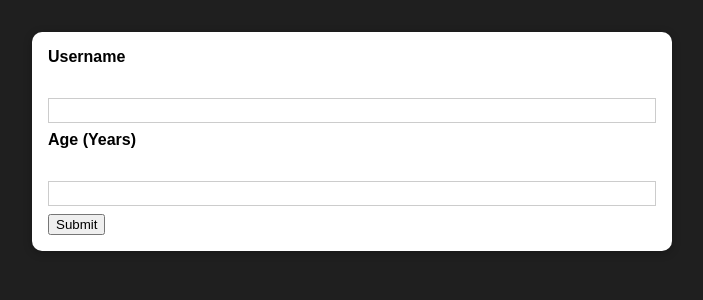
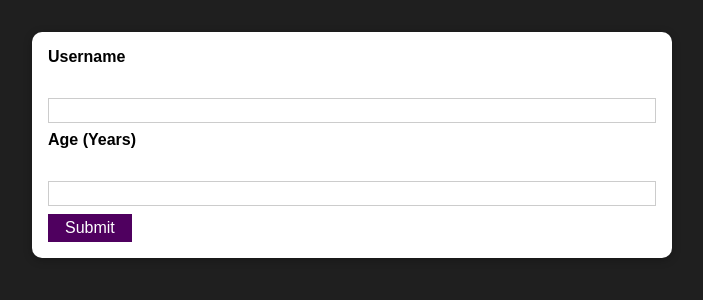
Before and after one commit to akshayverma1697/Friends-List-App, a React (Create React App) app: page / in a window 1280 px wide. Shown: the top 300 px of the page, without its empty margins (288-991 px from the left). Built offline with nearby package versions, Linux system fonts and the light colour scheme.

Commit message:
created button component and styling

```diff
--- /dev/null
+++ b/src/components/UI/Button.js
@@ -0,0 +1,12 @@
+import React from "react";
+import classes from './Button.module.css';
+
+const Button = (props) => {
+    return(
+        <button className={classes.button}>
+            Submit
+        </button>
+    )
+};
+
+export default Button;
--- /dev/null
+++ b/src/components/UI/Button.module.css
@@ -0,0 +1,18 @@
+.button {
+    font: inherit;
+    border: 1px solid #4f005f;
+    background: #4f005f;
+    color: white;
+    padding: 0.25rem 1rem;
+    cursor: pointer;
+  }
+
+  .button:hover,
+  .button:active {
+    background: #741188;
+    border-color: #741188;
+  }
+
+  .button:focus {
+    outline: none;
+  }
--- a/src/components/Users/AddUser.js
+++ b/src/components/Users/AddUser.js
@@ -1,6 +1,7 @@
 import React from "react";
 import Card from "../UI/Card";
 import classes from './AddUser.module.css'
+import Button from "../UI/Button";
 
 const AddUser = (props) => {
     //function when submit button is pressed
@@ -16,7 +17,7 @@
                 <input id="username" type="text" className={classes.input}/>
                 <label htmlFor="age" className={classes.label}>Age (Years)</label>
                 <input id="age" type="number" className={classes.input}/>
-                <button type="submit">Submit</button>
+                <Button type='submit'/>
             </form>
         </Card>
 
```
